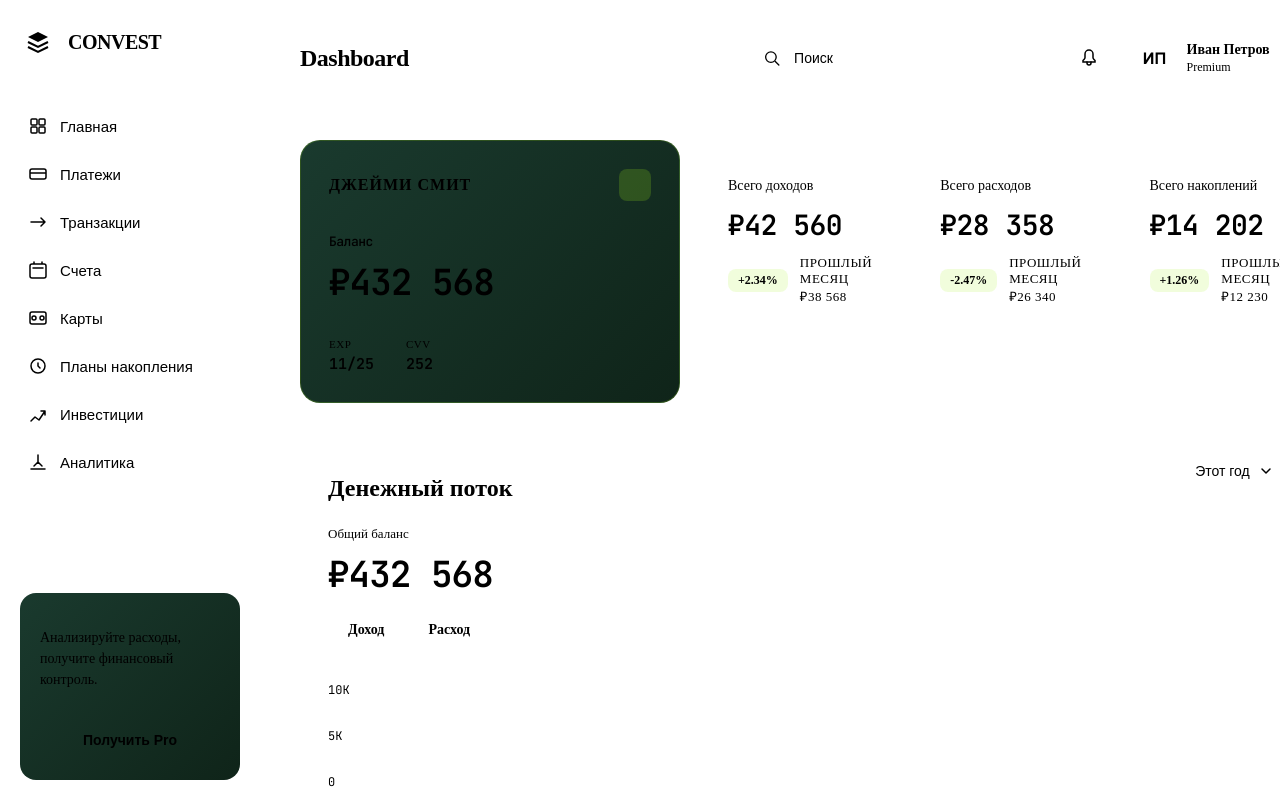
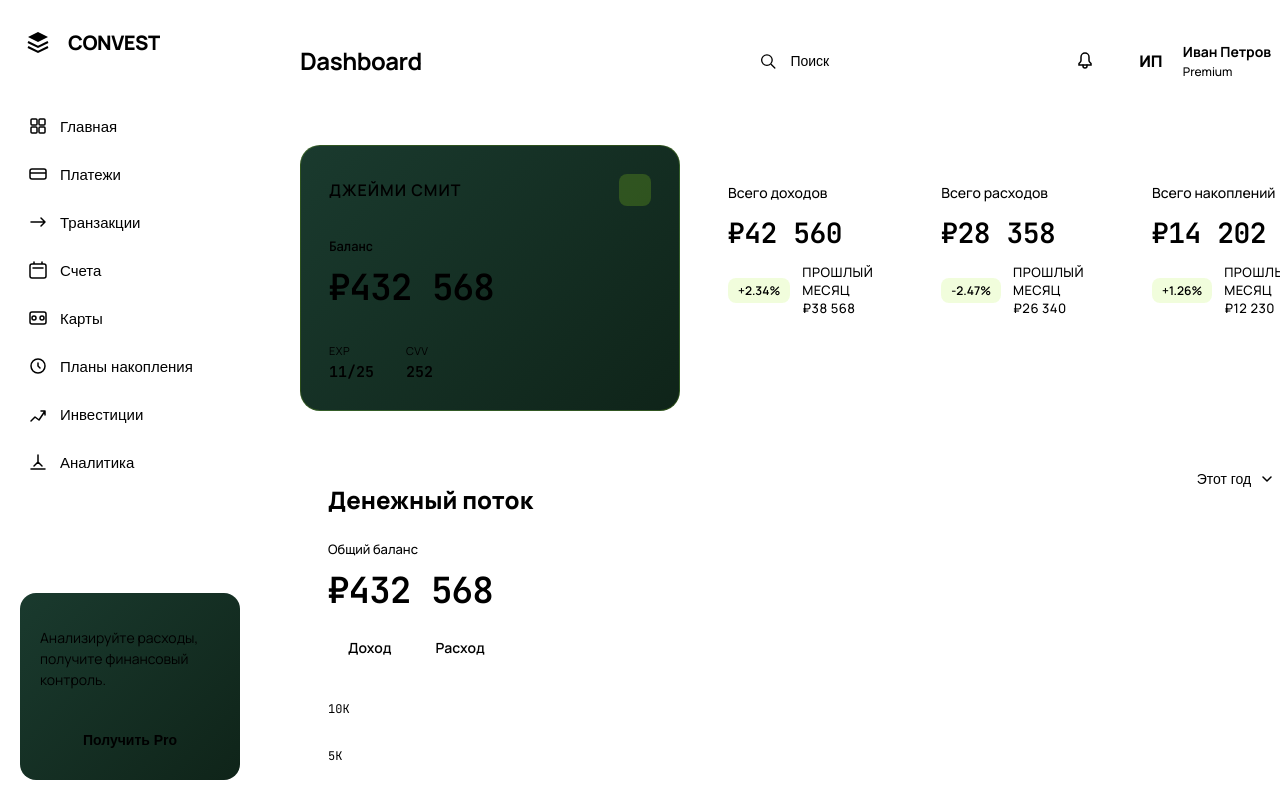
Before and after one commit to Timchin-cpu/dashboard, a React (Vite) app: page / in a window 1280 px wide. Shown: the top 796 px of the page. Built offline with nearby package versions, Linux system fonts and the light colour scheme; the HTML template or start-up script is replaced by a standard one.

Commit message:
modified:   src/styles/App.css

```diff
--- a/src/styles/App.css
+++ b/src/styles/App.css
@@ -2,6 +2,7 @@
   display: flex;
   min-height: 100vh;
   position: relative;
+      font-family: Manrope, -apple-system, BlinkMacSystemFont, sans-serif;
 }
 
 .main-content {
```
